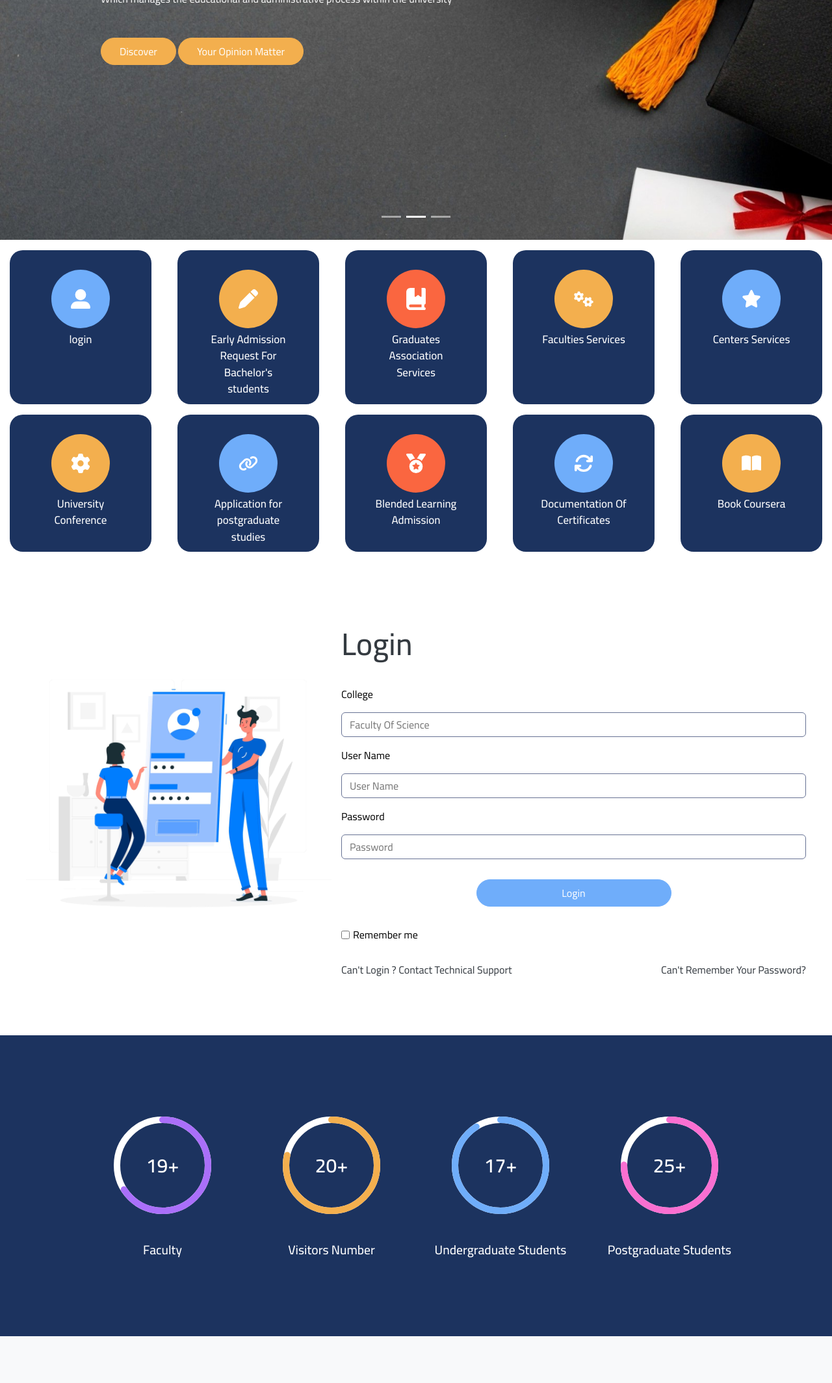
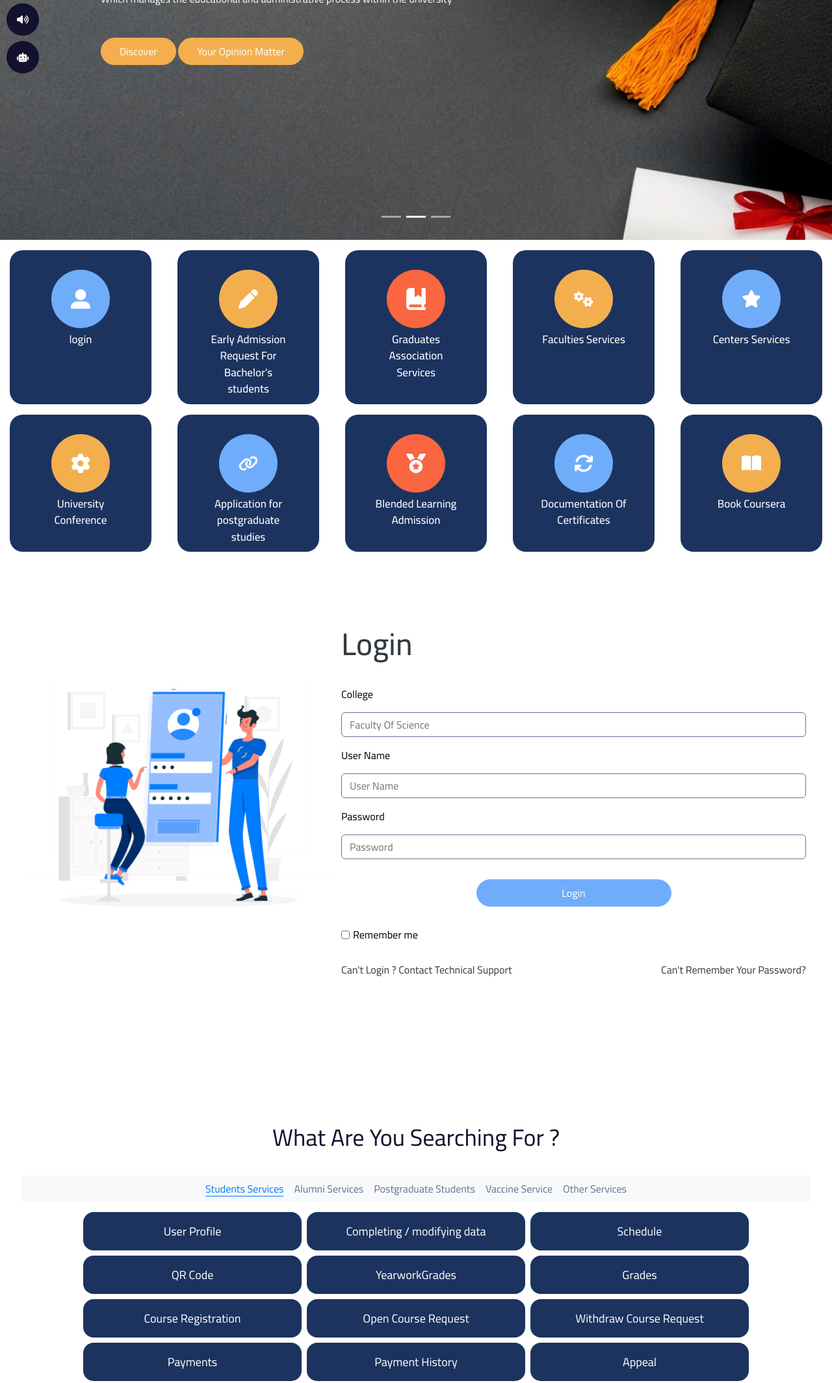
Before and after one commit to AminAbdo69/Task1, a plain HTML site: page index.html in a window 1280 px wide. Shown: the part 672-2800 px from the top of the page at 65% size. Drawn offline with Linux system fonts and the light colour scheme.

Commit message:
add services section

```diff
--- a/app.js
+++ b/app.js
@@ -86,3 +86,24 @@ numbers.forEach(numm => {
     }
   }, dur /  Number(numm.dataset.value))
 })
+// Start Services
+  let taps = document.querySelectorAll(".tabs li");
+  let panels = document.querySelectorAll(".panels .panel");
+
+  taps.forEach((t , i)=>{
+    t.onclick=function(e){
+      if(e.target.classList.contains("active")){
+        return;
+      }else{
+        document.querySelector(".tabs li.active").classList.remove("active");
+        e.target.classList.add("active");
+        changePanel(i);
+      }
+    }
+  })
+
+  function changePanel(i){
+    document.querySelector(".panel.active").classList.remove("active");
+    panels[i].classList.add("active");
+  }
+// End Services
--- a/index.html
+++ b/index.html
@@ -103,7 +103,7 @@
     </section>
     <!-- Features -->
     <section id="features" class="max-container features-section">
-      <a href="#" class="feature">
+      <a href="#loginSection" class="feature">
         <span class="feature-icon">
           <img src="./icons/user.svg" alt="" width="30" />
         </span>
@@ -213,6 +213,67 @@
         </div>
       </div>
     </section>
+    <!-- Start Services -->
+    <div class="services">
+      <h2 class="services-title">What Are You Searching For ?</h2>
+        <ul class="tabs">
+          <li class="active">Students Services</li>
+          <li>Alumni Services</li>
+          <li>Postgraduate Students</li>
+          <li>Vaccine Service </li>
+          <li>Other Services</li>
+        </ul>
+        <div class="panels">
+          <div class="panel active">
+            <div class="panel-link"><a href="#">User Profile</a></div>
+            <div class="panel-link"><a href="#">Completing / modifying data</a></div>
+            <div class="panel-link"><a href="#">Schedule</a></div>
+            <div class="panel-link"><a href="#">QR Code</a></div>
+            <div class="panel-link"><a href="#">YearworkGrades</a></div>
+            <div class="panel-link"><a href="#">Grades</a></div>
+            <div class="panel-link"><a href="#">Course Registration</a></div>
+            <div class="panel-link"><a href="#">Open Course Request</a></div>
+            <div class="panel-link"><a href="#">Withdraw Course Request</a></div>
+            <div class="panel-link"><a href="#">Payments</a></div>
+            <div class="panel-link"><a href="#">Payment History</a></div>
+            <div class="panel-link"><a href="#">Appeal</a></div>
+            <div class="panel-link"><a href="#">Complaints / Suggestions</a></div>
+            <div class="panel-link"><a href="#">Bifurcation</a></div>
+          </div>
+          <div class="panel">
+            <div class="panel-link"><a href="#">Applying for Post Graduate Studies</a></div>
+            <div class="panel-link"><a href="#">Get Graduation Certificate</a></div>
+            <div class="panel-link"><a href="#">Track External Services</a></div>
+            <div class="panel-link"><a href="#">Join the Alumni Association</a></div>
+            <div class="panel-link"><a href="#">Get ICDL Course</a></div>
+            <div class="panel-link"><a href="#">Get Grading Certificate</a></div>
+            <div class="panel-link"><a href="#">Documentation Of Certificates</a></div>
+            <div class="panel-link"><a href="#">Request Subscription for Univeristy Conference</a></div>
+          </div>
+          <div class="panel">
+            <div class="panel-link"><a href="#">User Profile</a></div>
+            <div class="panel-link"><a href="#">Completing / modifying data</a></div>
+            <div class="panel-link"><a href="#">Applying for Post Graduate Studies</a></div>
+            <div class="panel-link"><a href="#">My Thesis</a></div>
+            <div class="panel-link"><a href="#">Grades</a></div>
+            <div class="panel-link"><a href="#">YearworkGrades</a></div>
+            <div class="panel-link"><a href="#">Appeal</a></div>
+            <div class="panel-link"><a href="#">Other Services</a></div>
+          </div>
+          <div class="panel">
+            <div class="panel-link"><a href="#">Request Certificate</a></div>
+            <div class="panel-link"><a href="#">Inquiry About All Certificates</a></div>
+          </div>
+          <div class="panel">
+            <div class="panel-link"><a href="#">Coursera Courses</a></div>
+            <div class="panel-link"><a href="#">Early Admission Request For Bachelor's students</a></div>
+            <div class="panel-link"><a href="#">University Conference</a></div>
+          </div>
+        </div>
+    </div>
+
+    <!-- End Services -->
+
     <div class="circle-container">
       <div class="circle">
         <div class="outer">
@@ -422,6 +483,17 @@
     <button class="scroll-btn">
       <img src="./icons/up.svg" alt="" width="18" height="18">
     </button>
+    <div class="fixed-btns">
+      <button class="">
+        <img src="./icons/video.svg" alt="" width="18" height="18">
+      </button>
+      <button class="">
+        <img src="./icons/audio.svg" alt="" width="18" height="18">
+      </button>
+      <button class="">
+        <img src="./icons/robot.svg" alt="" width="18" height="18">
+      </button>
+    </div>
     <script src="app.js"></script>
   </body>
 </html>
--- a/style.css
+++ b/style.css
@@ -13,6 +13,19 @@
   --danger: #fa6640;
   --light: #f8f9fa;
   --dark: #343a40;
+}
+html{
+  scroll-behavior: smooth;
+}
+::-webkit-scrollbar{
+  width:10px ;
+}
+::-webkit-scrollbar-track{
+  background-color: white;
+}
+::-webkit-scrollbar-thumb{
+  background-color: var(--primary-4);
+  border-radius: 999px;
 }
 
 .header {
@@ -44,7 +57,7 @@
 
 .header-title {
   padding-block: 50px;
-  color: var(--primary-5);
+  color: var(--secondary);
   font-size: 24px;
 }
 .sr-only
@@ -334,6 +347,58 @@
 .form-links a:hover {
   color: var(--accent);
 }
+/* start Services */
+.services{
+  padding:130px 32px ;
+}
+
+.services .services-title{
+  text-align: center;
+  font-size: 36px;
+  color: var(--primary-6);
+  padding-bottom: 32px;
+  font-weight: 400;
+}
+.services ul{
+  background-color:var(--light) ;
+  color: var(--primary-2);
+  display: flex;
+  gap: 16px;
+  align-items: center;
+  justify-content: center;
+  padding-block:8px;
+  margin-bottom: 16px;
+}
+.services ul li:hover , .services ul li.active{
+  text-decoration: underline;
+  text-underline-offset: 5px;
+  color: var(--primary-4);
+}
+
+.panel {
+  display: flex;
+  justify-content: center;
+  gap: 8px;
+  flex-wrap: wrap;
+}
+.panel .panel-link{
+  display: grid;
+  place-content: center;
+  padding: 16px;
+  text-align: center;
+  font-size: 18px;
+  border-radius: 16px;
+  background-color: var(--primary-5);
+  color: white;
+  flex-basis: 25%;
+
+}
+.panel:not(.active){
+  display: none;
+}
+
+/* End Services */
+
 
 /* utilities */
 .text-white {
@@ -382,20 +447,7 @@
 }
 
 
-.scroll-btn {
-  display: flex;
-  justify-content: center;
-  align-items: center;
-  position: fixed;
-  border-radius: 50%;
-  width: 50px;
-  height: 50px;
-  background-color: var(--primary-6);
-  bottom: 15px;
-  right: 10px;
-  z-index: 500;
-  cursor: pointer;
-}
+
 
 .circle-container {
 
@@ -586,3 +638,42 @@
 }
 
 /* End footer */
+
+.scroll-btn {
+  display: flex;
+  justify-content: center;
+  align-items: center;
+  position: fixed;
+  border-radius: 50%;
+  width: 50px;
+  height: 50px;
+  background-color: var(--primary-6);
+  bottom: 15px;
+  right: 10px;
+  z-index: 500;
+  cursor: pointer;
+}
+.fixed-btns{
+  display: flex;
+  justify-content: center;
+  flex-direction: column;
+  align-items: center;
+  position: fixed;
+  bottom: 15px;
+  left: 10px;
+  z-index: 500;
+  gap: 8px;
+}
+.fixed-btns button{
+  display: flex;
+  justify-content: center;
+  align-items: center;
+  border-radius: 50%;
+  width: 50px;
+  height: 50px;
+  background-color: var(--primary-6);
+  cursor: pointer;
+}
+.fixed-btns button:hover ,.scroll-btn:hover{
+  background-color: #1e1466 ;
+}
```
